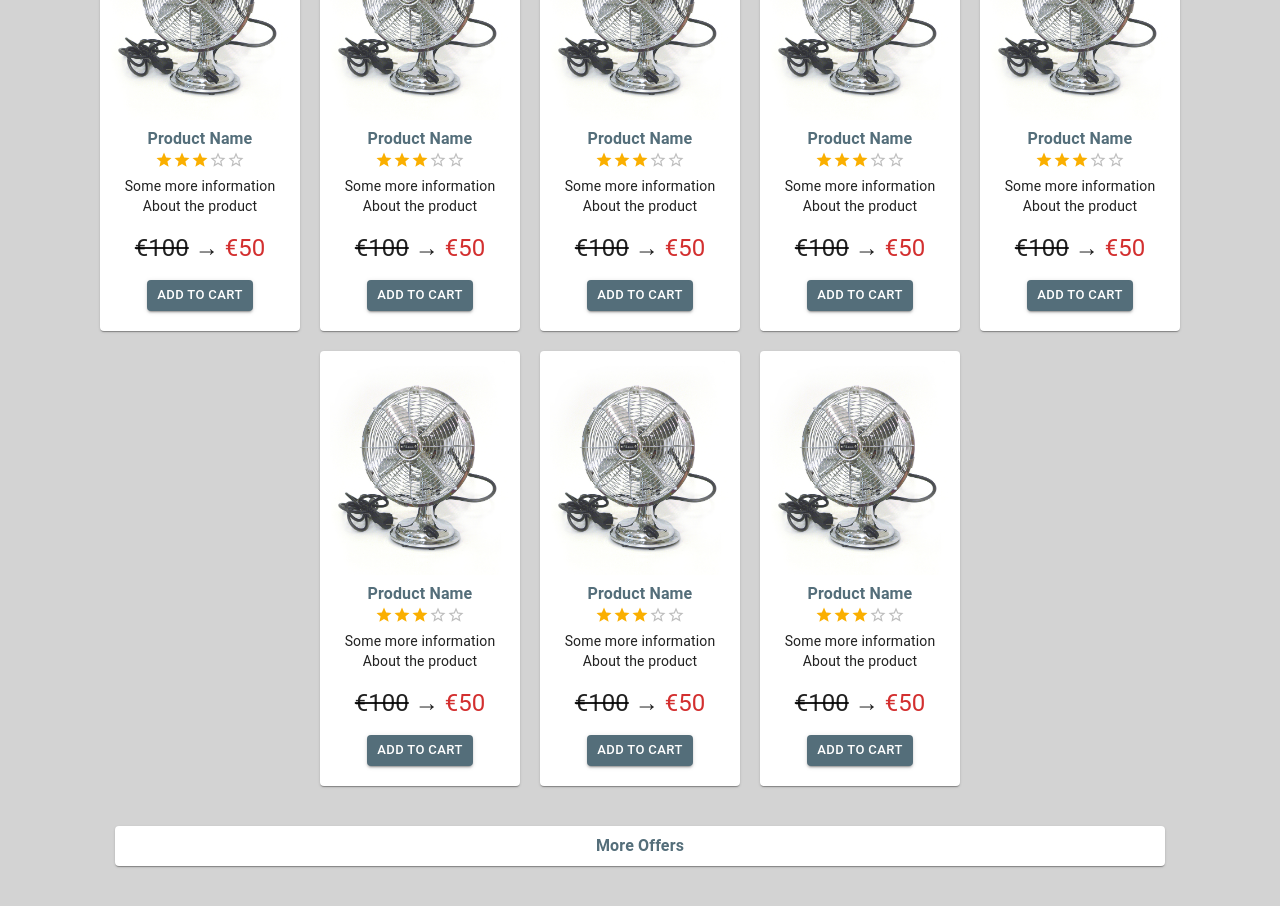
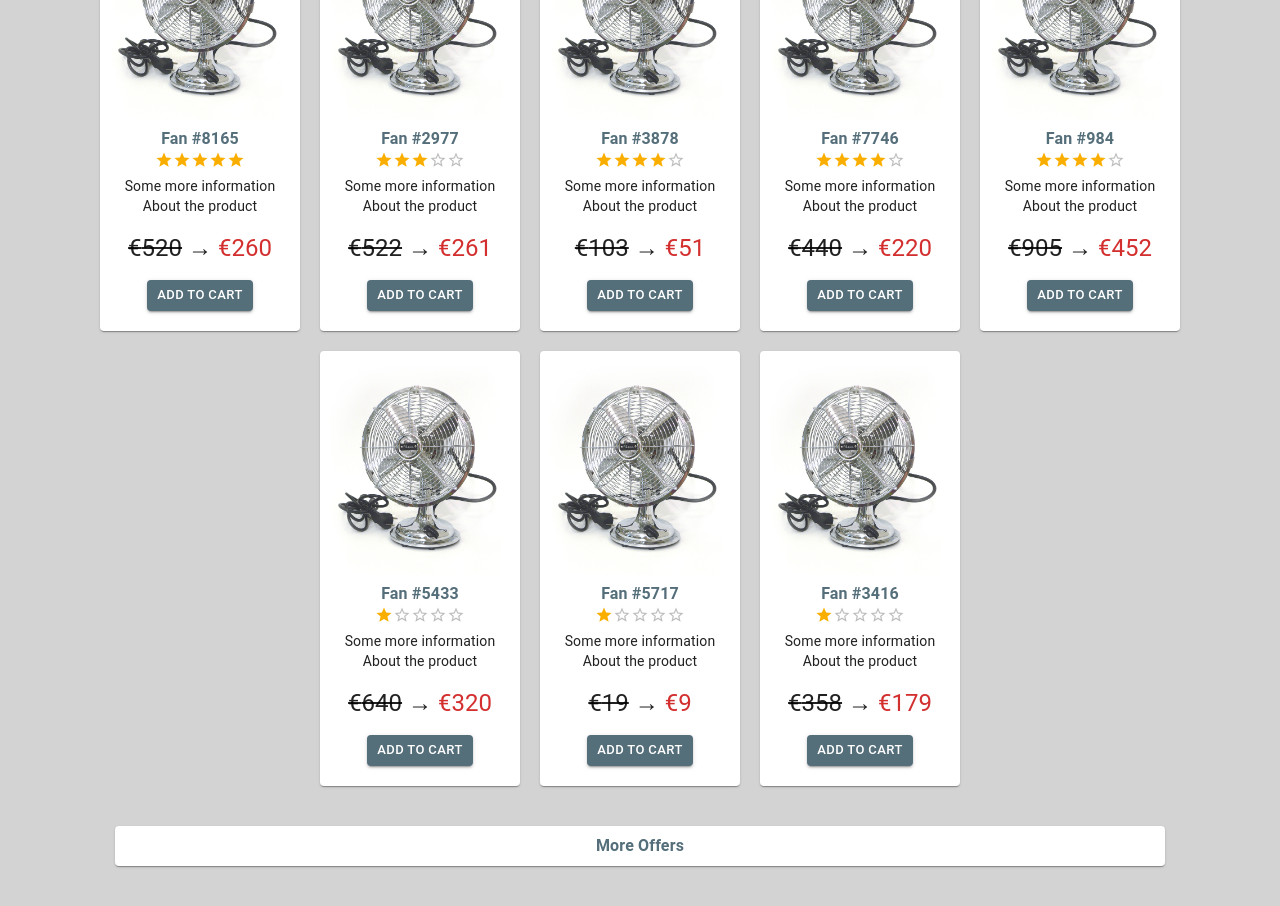
Before and after one commit to VeeHalonen/ux-prototype, a React (Create React App) app: page /products in a window 1280 px wide. Shown: the part 1060-1966 px from the top of the page. Built offline with nearby package versions, Linux system fonts and the light colour scheme.

Commit message:
Randomize product thumbnail data

```diff
--- a/src/components/ProductThumbnail.jsx
+++ b/src/components/ProductThumbnail.jsx
@@ -1,11 +1,13 @@
 import { Typography, Card, Rating, Button } from "@mui/material";
 import { Link } from "react-router-dom";
+import { getRandomProduct } from "../helpers";
 import StyledLink from "./StyledLink";
 
 // Optional prop: discount (boolean) - shows discount info
-const ProductThumbnail = (props) => {
+const ProductThumbnail = ({ discount, product }) => {
   const width = 200;
   const padding = 10;
+  product = getRandomProduct(); // TODO: delete
   return (
     <div
       style={{
@@ -24,24 +26,21 @@ const ProductThumbnail = (props) => {
             width={width - padding * 2}
           />
         </Link>
-        <StyledLink to="/product" name="Product Name" component="p" />
-        <Rating value={3} size="small" readOnly />
-        <Typography variant="body2" textAlign="center">
-          Some more information
+        <StyledLink to="/product" name={product.productName} component="p" />
+        <Rating value={product.rating} size="small" readOnly />
+        <Typography variant="body2" textAlign="center" paragraph>
+          {product.shortInfo}
         </Typography>
-        <Typography variant="body2" textAlign="center" paragraph>
-          About the product
-        </Typography>
-        {!props.discount && (
+        {!discount && (
           <Typography variant="h5" textAlign="center" paragraph>
-            €100
+            €{product.price}
           </Typography>
         )}
-        {props.discount && (
+        {discount && (
           <Typography variant="h5" textAlign="center" paragraph>
-            <strike>€100</strike> →{" "}
+            <strike>€{product.price}</strike> →{" "}
             <Typography variant="span" color="error">
-              €50
+              €{Math.floor(product.price / 2)}
             </Typography>
           </Typography>
         )}
--- /dev/null
+++ b/src/helpers/index.js
@@ -0,0 +1,28 @@
+const randomNumber = (max) => {
+  return Math.floor(Math.random() * max) + 1;
+};
+
+const randomNumberBetween = (min, max) => {
+  return Math.floor(Math.random() * (max - min)) + min;
+};
+
+export const getRandomProduct = () => {
+  const productName = "Fan #" + randomNumber(10000);
+  const rating = randomNumber(5);
+  const price = randomNumberBetween(10, 1000);
+  return {
+    productName,
+    rating,
+    price,
+    shortInfo: "Some more information\nAbout the product",
+  };
+};
+
+// Get n number of random products
+export const getRandomProducts = (quantity) => {
+  const randomProducts = [];
+  for (let i = 0; i < quantity; i++) {
+    randomProducts.push(getRandomProduct());
+  }
+  return randomProducts;
+};
```
